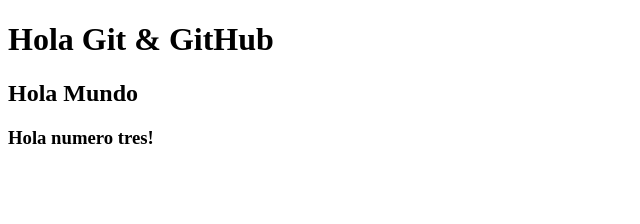
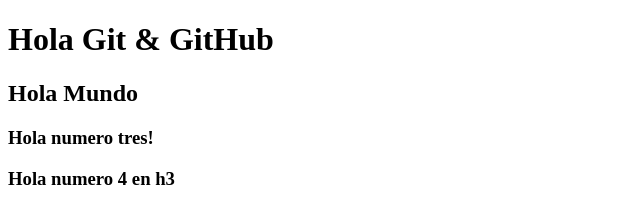
Before and after one commit to pilarpedroso/ENC9-Repositorios, a plain HTML site: page index.html in a window 1280 px wide. Shown: the whole page, without its empty margins (0-640 px from the left). Drawn offline with Linux system fonts and the light colour scheme.

Commit message:
cuarto titulo en h3

```diff
--- a/index.html
+++ b/index.html
@@ -11,6 +11,7 @@
     <h1>     Hola Git & GitHub </h1>
     <h2>    Hola Mundo</h2>
     <h3>   Hola numero tres!</h3>
+    <h3>   Hola numero 4 en h3</h3>
 
 </body>
 </html>
```
